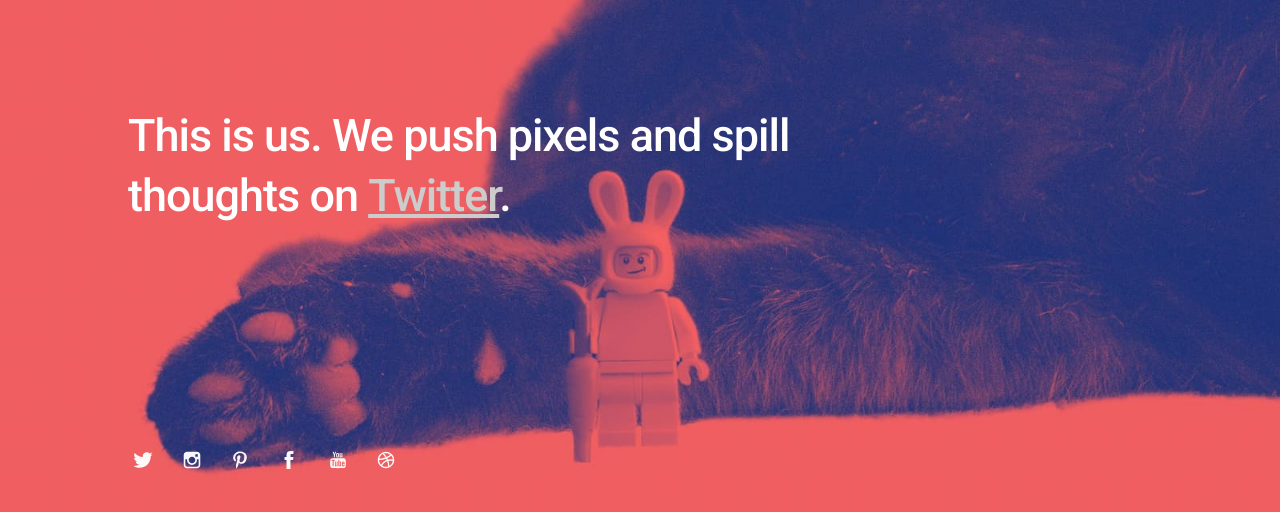
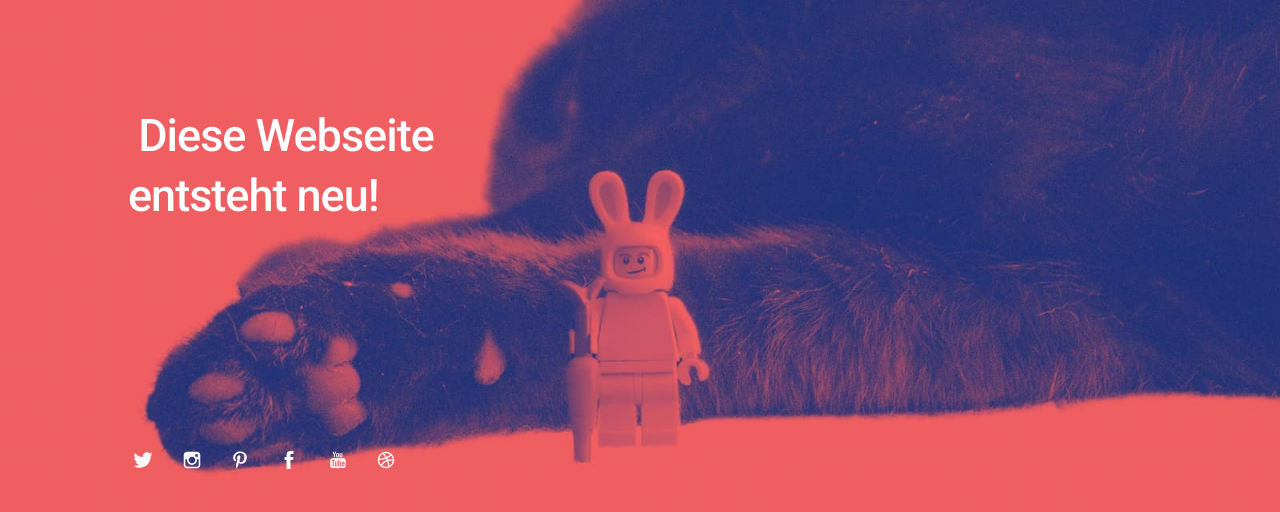
Before and after one commit to NiPa-VA/NiPa-VA.github.io, a plain HTML site: page index.html in a window 1280 px wide. Shown: the part 230-742 px from the top of the page. Drawn offline with Linux system fonts and the light colour scheme.

Commit message:
neue Webseite

```diff
--- a/index.html
+++ b/index.html
@@ -48,7 +48,7 @@
 
 		<div class="bio">
 
-			<p>This is us. We push pixels and spill thoughts on <a href="#">Twitter</a>.</p>
+			<p> Diese Webseite entsteht neu!</p>
 
 		</div>
 
```
